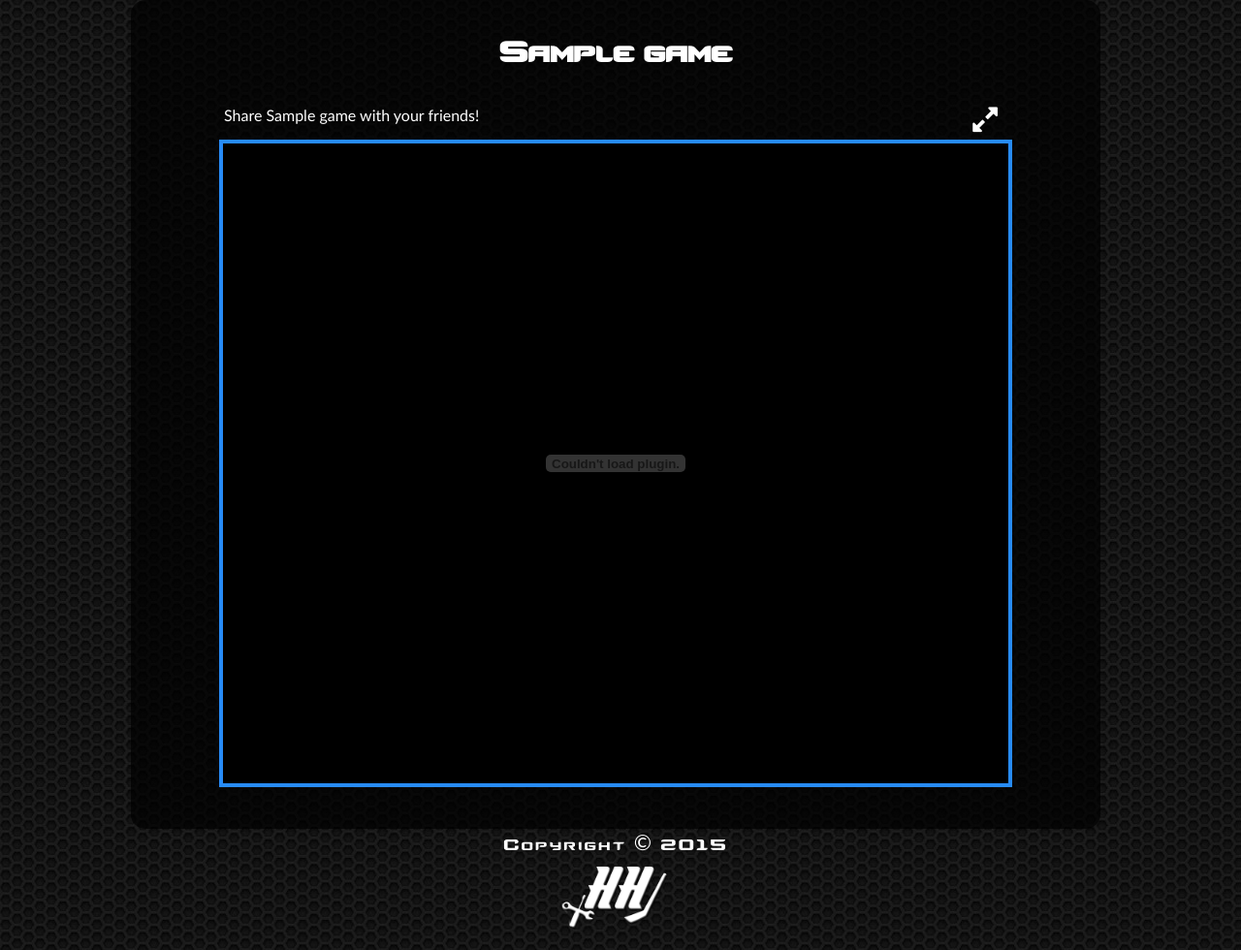
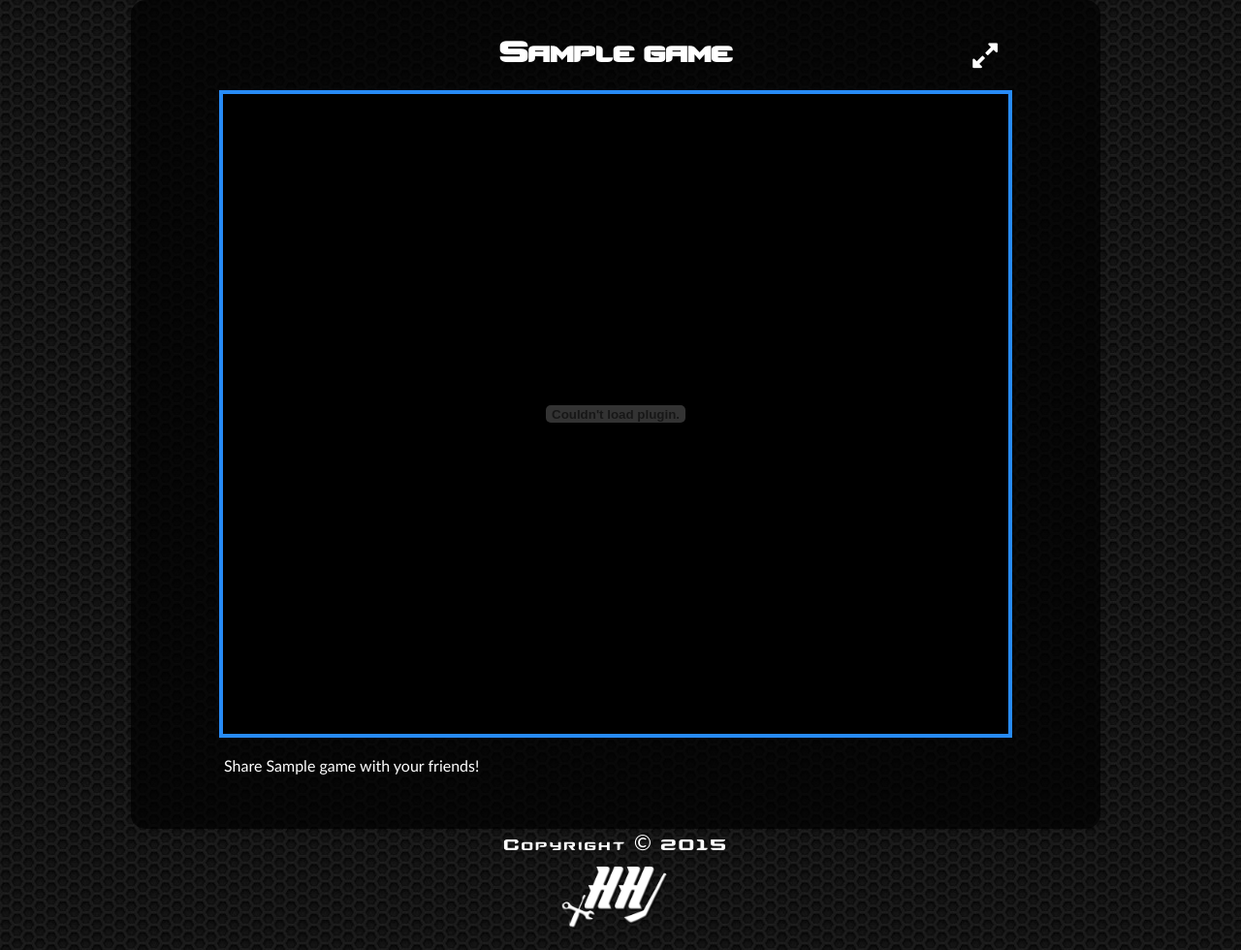
Before and after one commit to HadenHiles/mygames, a PHP site: page /pages/play.php?id=1 in a window 1280 px wide. Shown: the part 344-1324 px from the top of the page at 97% size. Run offline with PHP 8.4, Linux system fonts and the light colour scheme; the visitor is signed in with stand-in values (Sample User, id 1); tables that the repository leaves empty or names only in its code hold one stand-in row (values such as "Sample post"); data that the repository does not hold is empty; some libraries are stand-ins or nearby versions.

Commit message:
-added automatic scroll on play page -adjusted facebook sharing widget to be with comment widget and moved flash game up on page

```diff
--- a/css/styles.css
+++ b/css/styles.css
@@ -317,16 +317,14 @@
     width: 600px;
     margin: 25px auto;
 }
-.game_container .game_actions_wrapper {
+.game_container .game_actions_wrapper, .facebook_share {
     width: 808px;
     margin: 0 auto;
 }
 .game_container .game_play_actions {
     float: right;
     text-align: right;
-    position: relative;
-    top: 6px;
-    margin: 0px 0px 0px 20px;
+    margin: -60px 0px 5px 20px;
     padding: 5px 10px;
     /*border: 4px solid #278BF6;*/
     /*border-bottom: none;*/
--- a/js/main.js
+++ b/js/main.js
@@ -88,6 +88,11 @@
         e.preventDefault();
         toggleFullScreen();
     });
+    setTimeout(function() {
+        $('html, body').animate({
+            scrollTop: $('.game_container').offset().top - 90
+        }, 1000);
+    }, 1000);
 });
 $(document).keyup(function(e) {
     if (e.keyCode == 27) { // escape key maps to keycode `27`
--- a/pages/play.php
+++ b/pages/play.php
@@ -90,13 +90,6 @@
                             </div>
                         </div>
     <!--                    <div class="game_description">--><?//=$description?><!--</div>-->
-                        <p style="text-align: left; float: left;">Share <?=$gameName?> with your friends!</p>
-                        <div style="margin: 15px 0px 5px 10px; float: left;"
-                            class="fb-like"
-                            data-share="true"
-                            data-width="100"
-                            data-show-faces="true">
-                        </div>
                     </div>
                     <object class="flash_object" classid="clsid:d27cdb6e-ae6d-11cf-96b8-444553540000" codebase="http://fpdownload.macromedia.com/pub/shockwave/cabs/flash/swflash.cab" width="700" height="550">
                         <param name="allowFullScreen" value="true" />
@@ -157,6 +150,15 @@
             }
             $current_link = $_SERVER['SERVER_NAME'] . $_SERVER['REQUEST_URI'];
             ?>
+            <div class="facebook_share">
+                <p style="text-align: left; float: left;">Share <?=$gameName?> with your friends!</p>
+                <div style="margin: 15px 0px 5px 10px; float: left;"
+                     class="fb-like"
+                     data-share="true"
+                     data-width="100"
+                     data-show-faces="true">
+                </div>
+            </div>
             <div style="margin-left: 80px;" class="fb-comments" data-href="<?=$current_link?>" data-width="800" data-numposts="10" data-colorscheme="dark" data-order-by="time"></div>
         </div>
         </div>
```
